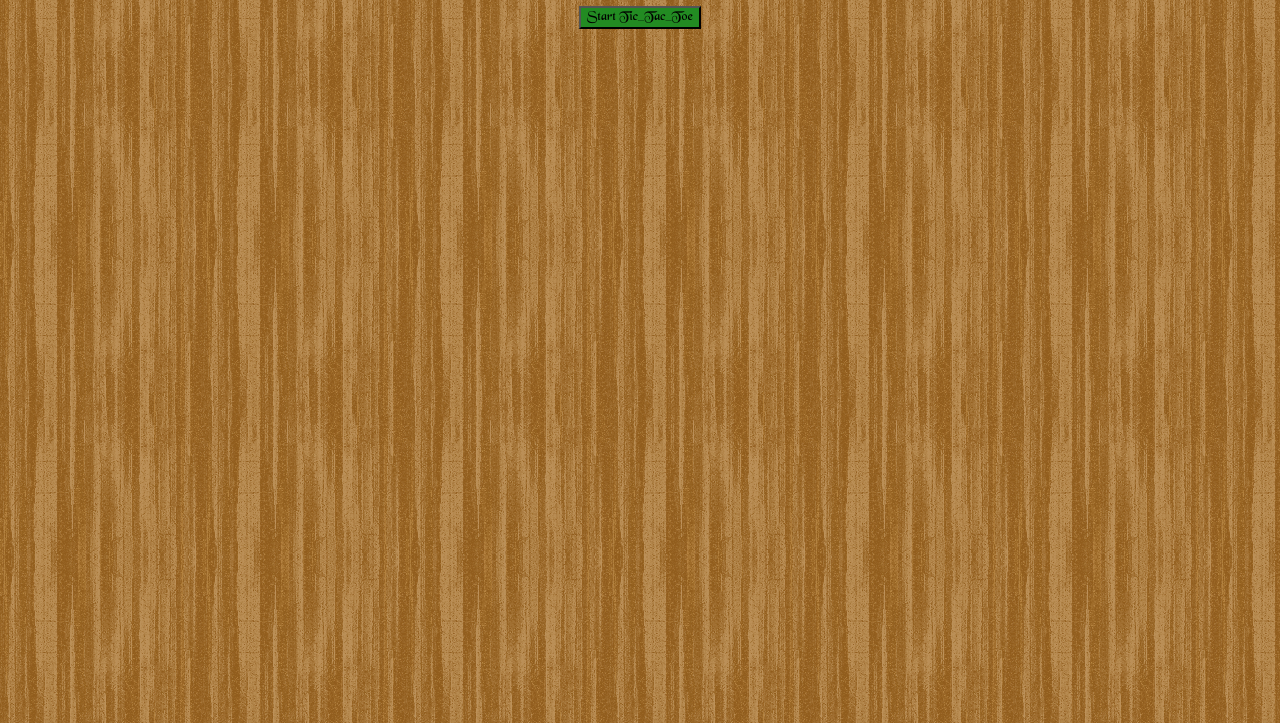
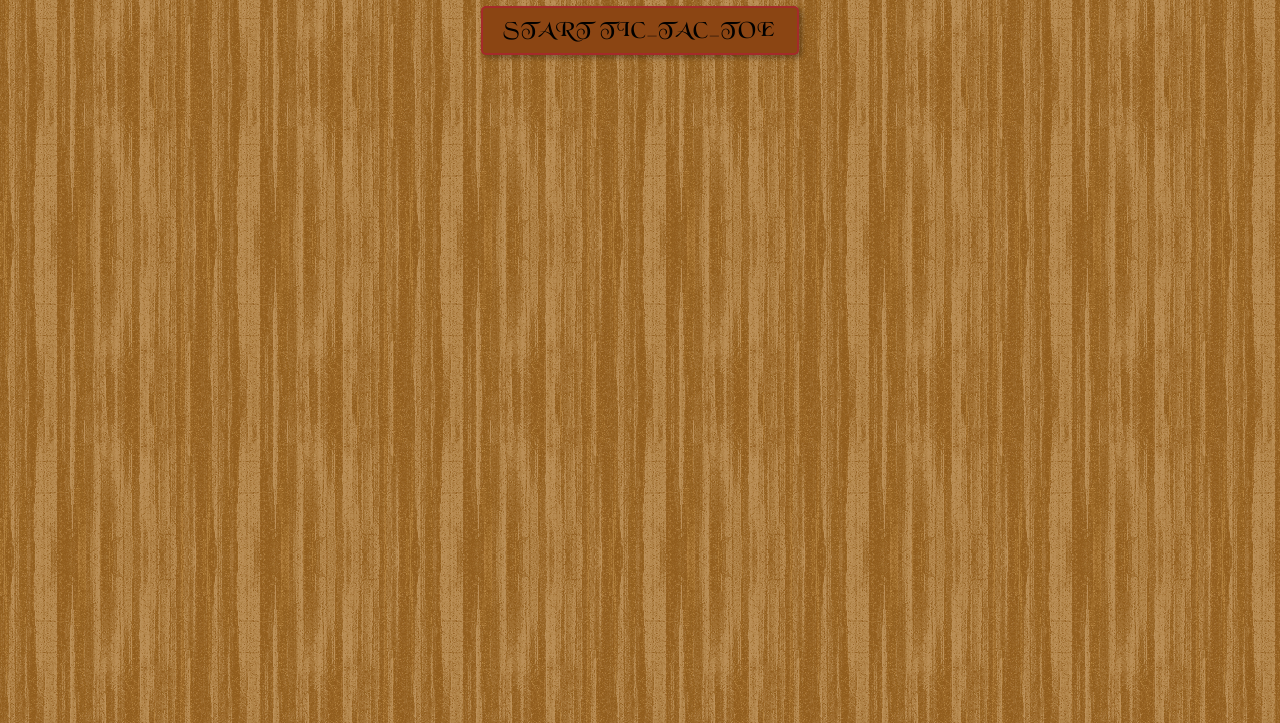
Before and after one commit to ABigJuicyBurger/TicTacToe, a plain HTML site: page index.html in a window 1280 px wide. Shown: the part 77-800 px from the top of the page. Drawn offline with Linux system fonts and the light colour scheme.

Commit message:
blended button appearance

```diff
--- a/scriptcopy.js
+++ b/scriptcopy.js
@@ -246,8 +246,8 @@ const displayBoard = (board) => {
 };
 
 const startButton = document.createElement("button");
+startButton.className = "start-button";
 
-startButton.style.cssText = "background-color: forestgreen";
 startButton.textContent = "Start Tic_Tac_Toe";
 
 const HTMLbutton = document.body.appendChild(startButton);
--- a/style.css
+++ b/style.css
@@ -16,6 +16,28 @@ body {
   height: 100vh;
   margin: 0;
   padding: 0;
+}
+
+.start-button {
+    font-size: 20px;
+    padding: 10px 20px;
+    background-color: #8B4513;
+    border: 2px solid #A52A2A;
+    border-radius: 5px;
+    text-transform: uppercase;
+    letter-spacing: 2px;
+    box-shadow: 3px 3px 5px rgba(0, 0, 0, 0.3);
+    transition: all 0.3s ease;
+}
+
+.start-button:hover {
+    background-color: #A52A2A;    box-shadow: 5px 5px 10px rgba(0, 0, 0, 0.5);
+    transform: translateY(-2px);
+}
+
+.start-button:active {
+    transform: translateY(1px);
+    box-shadow: 2px 2px 3px rgba(0, 0, 0, 0.3);
 }
 
 @keyframes drawLine {
@@ -90,6 +112,7 @@ body {
 
 .game-winner {
   text-align: center;
+  font-size: 36px;
 }
 
 /* TODO: Background texture: Use a paper or chalkboard texture for the game board.
```
